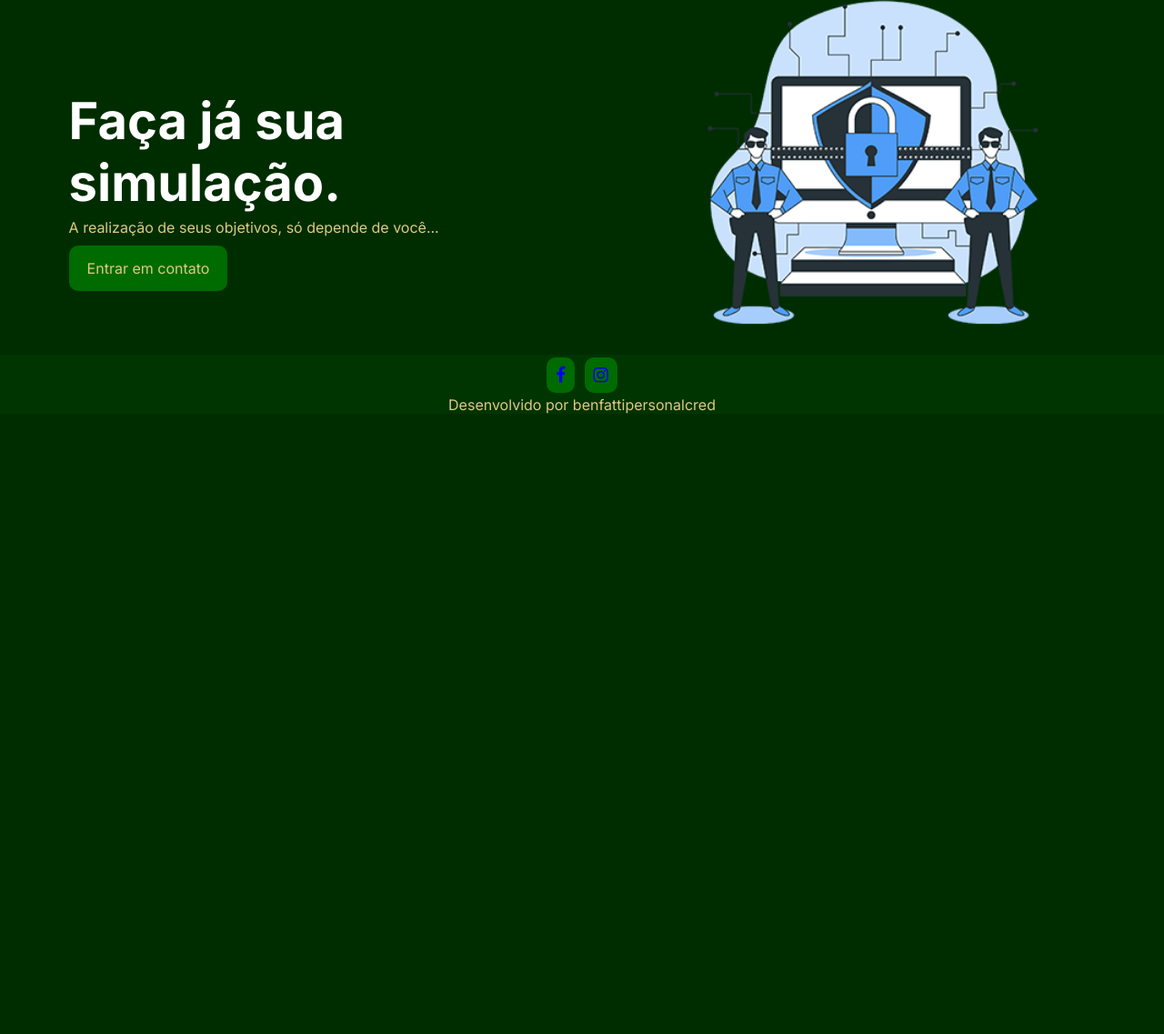
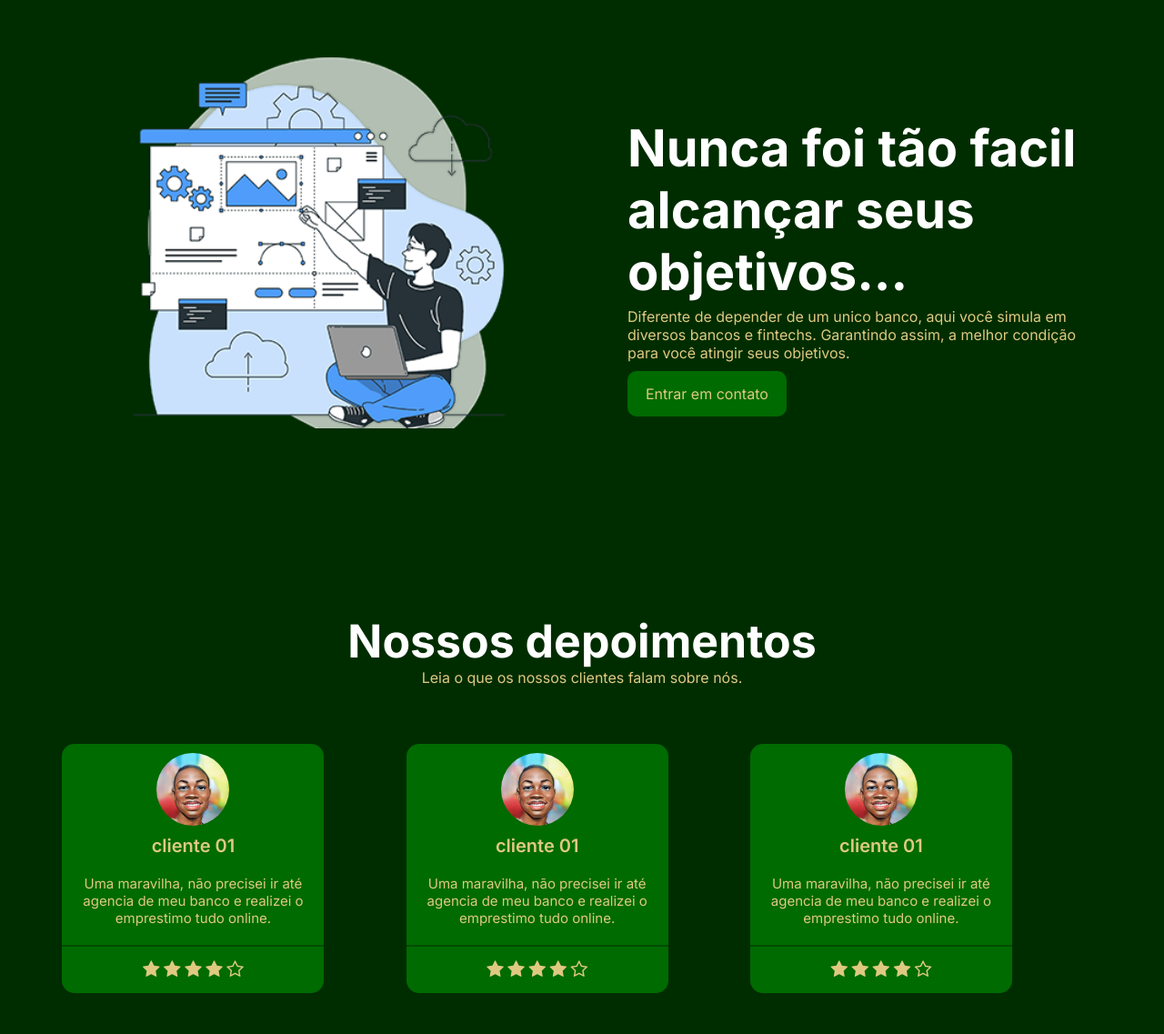
Before and after one commit to benfattipersonalcred-hub/site, a plain HTML site: page index.html in a window 1280 px wide. Shown: the part 1241-2378 px from the top of the page at 91% size. Before the commit the page ends 1696 px from the top, so only its background shows below. Drawn offline with Linux system fonts and the light colour scheme.

Commit message:
Add files via upload

```diff
--- a/index.html
+++ b/index.html
@@ -58,7 +58,104 @@
     </header>
     <!-- end header -->
 
+    <!-- faca mais -->
+    <section class="faca-mais">
+        <!-- container -->
+        <div class="container">
+            <div class="faca-mais-text">
+                <h3>Faça mais com BENFATTI PERSONAL CRED</h3>
+                <p>
+                    FINANCIAMENTOS, REFINANCIAMENTOS, EMPRESTIMOS, SEGUROS, CONSÓRCIOS, SOLUÇÃO TRIBUTARIA E MAIS
+                </p>
+                <a href="contato.html" class="btn animate-btn">Entrar em contato</a>
+            </div>
+            <div class="faca-mais-img">
+                <img src="img/img-1.png" alt="">
+            </div>
+        </div>
+        <!-- end container -->
+     </section>
+     <!-- end faca mais -->
 
+      <!-- faca mais 2 -->
+     <section class="faca-mais">
+        <!-- container -->
+        <div class="container">
+            <div class="faca-mais-img">
+                <img src="img/img-2.png" alt="">
+            </div>
+            <div class="faca-mais-text">
+                <h3>Nunca foi tão facil alcançar seus objetivos...</h3>
+                <p>
+                    Diferente de depender de um unico banco, aqui você simula em diversos bancos e fintechs.
+                    Garantindo assim, a melhor condição para você atingir seus objetivos.
+                </p>
+                <a href="contato.html" class="btn animate-btn">Entrar em contato</a>
+            </div>
+        </div>
+        <!-- end container -->
+     </section>
+     <!-- end faca mais 2 -->
+
+     <!-- depoimentos -->
+     <section class="depoimentos">
+        <div class="container">
+            <h3>Nossos depoimentos</h3>
+            <p>Leia o que os nossos clientes falam sobre nós.</p>
+            <!-- card item 01 -->
+            <div class="cards">
+                <div class="card-item">
+                    <img src="img/me.jpg" alt="Tacio">
+                    <p class="nome-user">cliente 01</p>
+                    <p class="depoimento-user">Uma maravilha, não precisei ir até agencia de meu banco e realizei o emprestimo tudo online.</p>
+                    <div class="estrelas">
+                        <i class="fa fa-star" aria-hidden="true"></i>
+                        <i class="fa fa-star" aria-hidden="true"></i>
+                        <i class="fa fa-star" aria-hidden="true"></i>
+                        <i class="fa fa-star" aria-hidden="true"></i>
+                        <i class="fa fa-star-o" aria-hidden="true"></i>
+                    </div>
+                </div>
+            </div>
+            <!-- end card item 01 -->
+
+            <!-- card item 02 -->
+            <div class="cards">
+                <div class="card-item">
+                    <img src="img/me.jpg" alt="Tacio">
+                    <p class="nome-user">cliente 01</p>
+                    <p class="depoimento-user">Uma maravilha, não precisei ir até agencia de meu banco e realizei o emprestimo tudo online.</p>
+                    <div class="estrelas">
+                        <i class="fa fa-star" aria-hidden="true"></i>
+                        <i class="fa fa-star" aria-hidden="true"></i>
+                        <i class="fa fa-star" aria-hidden="true"></i>
+                        <i class="fa fa-star" aria-hidden="true"></i>
+                        <i class="fa fa-star-o" aria-hidden="true"></i>
+                    </div>
+                </div>
+            </div>
+            <!-- end card item 02 -->
+
+             <!-- card item 03 -->
+            <div class="cards">
+                <div class="card-item">
+                    <img src="img/me.jpg" alt="Tacio">
+                    <p class="nome-user">cliente 01</p>
+                    <p class="depoimento-user">Uma maravilha, não precisei ir até agencia de meu banco e realizei o emprestimo tudo online.</p>
+                    <div class="estrelas">
+                        <i class="fa fa-star" aria-hidden="true"></i>
+                        <i class="fa fa-star" aria-hidden="true"></i>
+                        <i class="fa fa-star" aria-hidden="true"></i>
+                        <i class="fa fa-star" aria-hidden="true"></i>
+                        <i class="fa fa-star-o" aria-hidden="true"></i>
+                    </div>
+                </div>
+            </div>
+            <!-- end card item 03 -->
+
+        </div>
+      </section>
+      <!-- end depoimentops -->
 
     <!-- parceiros -->
     <section class="parceiros">
```
